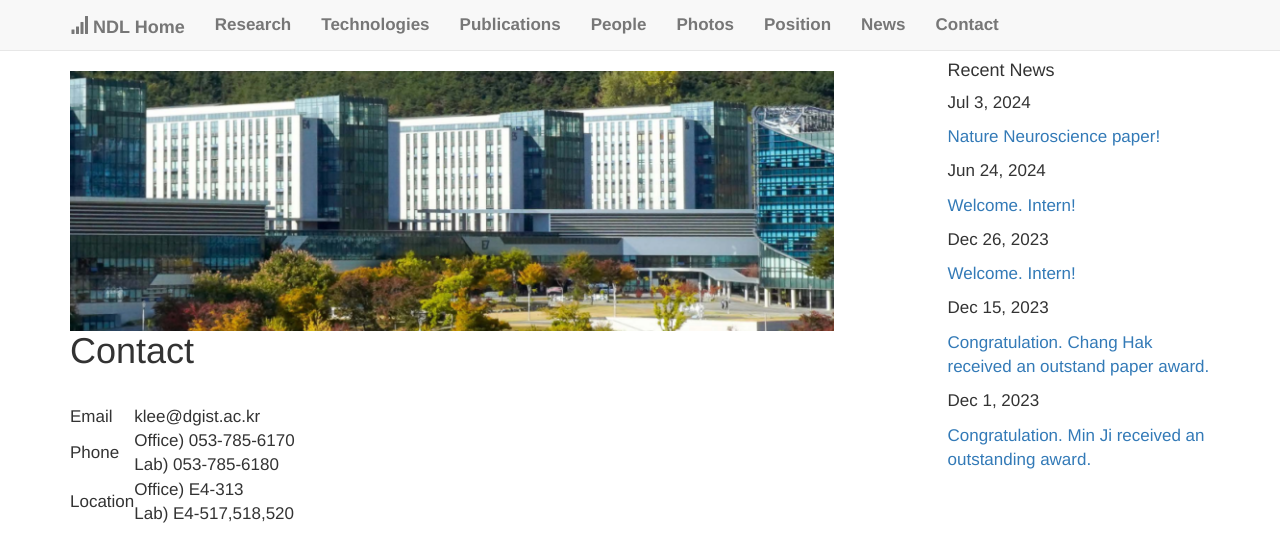
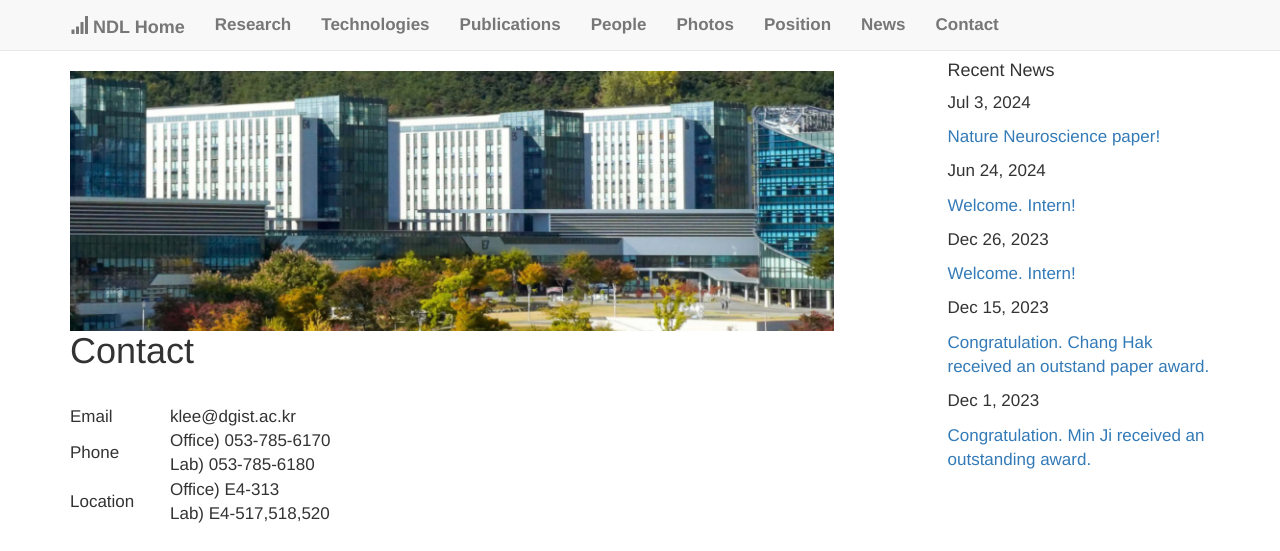
Before and after one commit to kleelab/kleelab.github.io, a Jekyll site: the page built from contact.html, in a window 1280 px wide. Shown: the top 551 px of the page. Built offline with Jekyll 4.4.1, drawn with Linux system fonts in a browser that asks for light colours; nearby versions of some CDN libraries; a style sheet for code colours, icons or effects is not loaded; grey boxes are pictures that could not be loaded.

Commit message:
Update contact.html

```diff
--- a/contact.html
+++ b/contact.html
@@ -10,14 +10,14 @@ layout: page
 <smart-table>
         <table>
             <tbody>
-                <tr><td class="alignCenter" style="width:55px;">Email</td>
+                <tr><td class="alignCenter" style="width:100px;">Email</td>
                 <td>klee@dgist.ac.kr</td></tr>
-                <tr><td class="alignCenter" style="width:55px;">Phone </td>
+                <tr><td class="alignCenter" style="width:100px;">Phone </td>
                     <td>
                          Office) 053-785-6170<br>
                          Lab) 053-785-6180
                     </td></tr>
-                <tr><td class="alignCenter" style="width:55px;">Location </td>
+                <tr><td class="alignCenter" style="width:100px;">Location </td>
                     <td>
                          Office) E4-313<br>
                          Lab) E4-517,518,520
```
